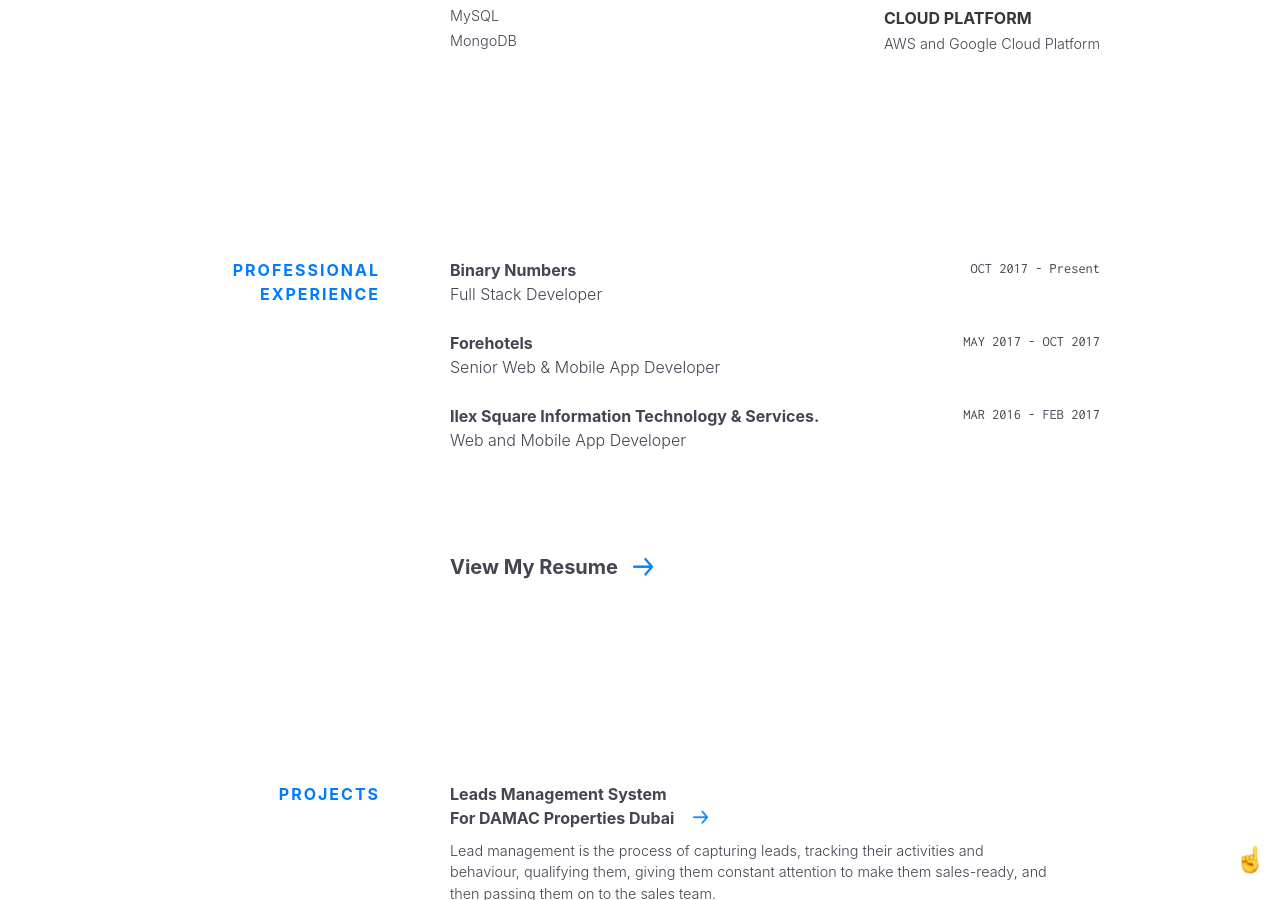
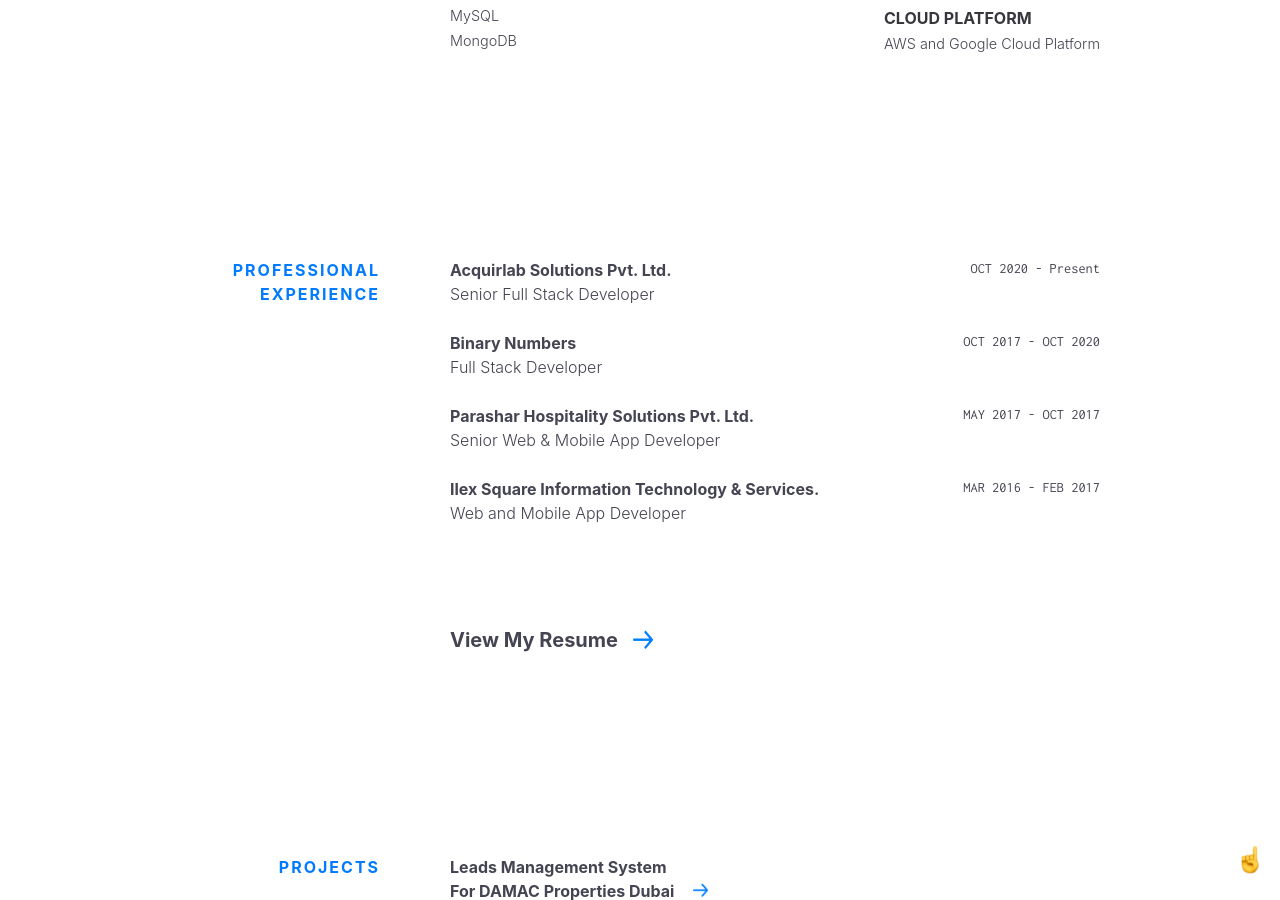
Before and after one commit to peerzadesaif/myportfolio-v1, a Jekyll site: the page built from index.html, in a window 1280 px wide and 900 px high, scrolled down 1684 px. Built offline with Jekyll 4.4.1, drawn with Linux system fonts in a browser that asks for light colours; nearby versions of some CDN libraries.

```diff
--- a/_data/experience.yml
+++ b/_data/experience.yml
@@ -1,9 +1,14 @@
+- company: Acquirlab Solutions Pvt. Ltd.
+  url: https://acquire.io/
+  time: OCT 2020 - Present
+  position: Senior Full Stack Developer
+
 - company: Binary Numbers
   url: https://binarynumbers.io/
-  time: OCT 2017 - Present
+  time: OCT 2017 - OCT 2020
   position: Full Stack Developer
 
-- company: Forehotels
+- company: Parashar Hospitality Solutions Pvt. Ltd.
   url: https://www.forehotels.com/
   time: MAY 2017 - OCT 2017
   position: Senior Web & Mobile App Developer
```
Also changed, not shown: 2 other files.
